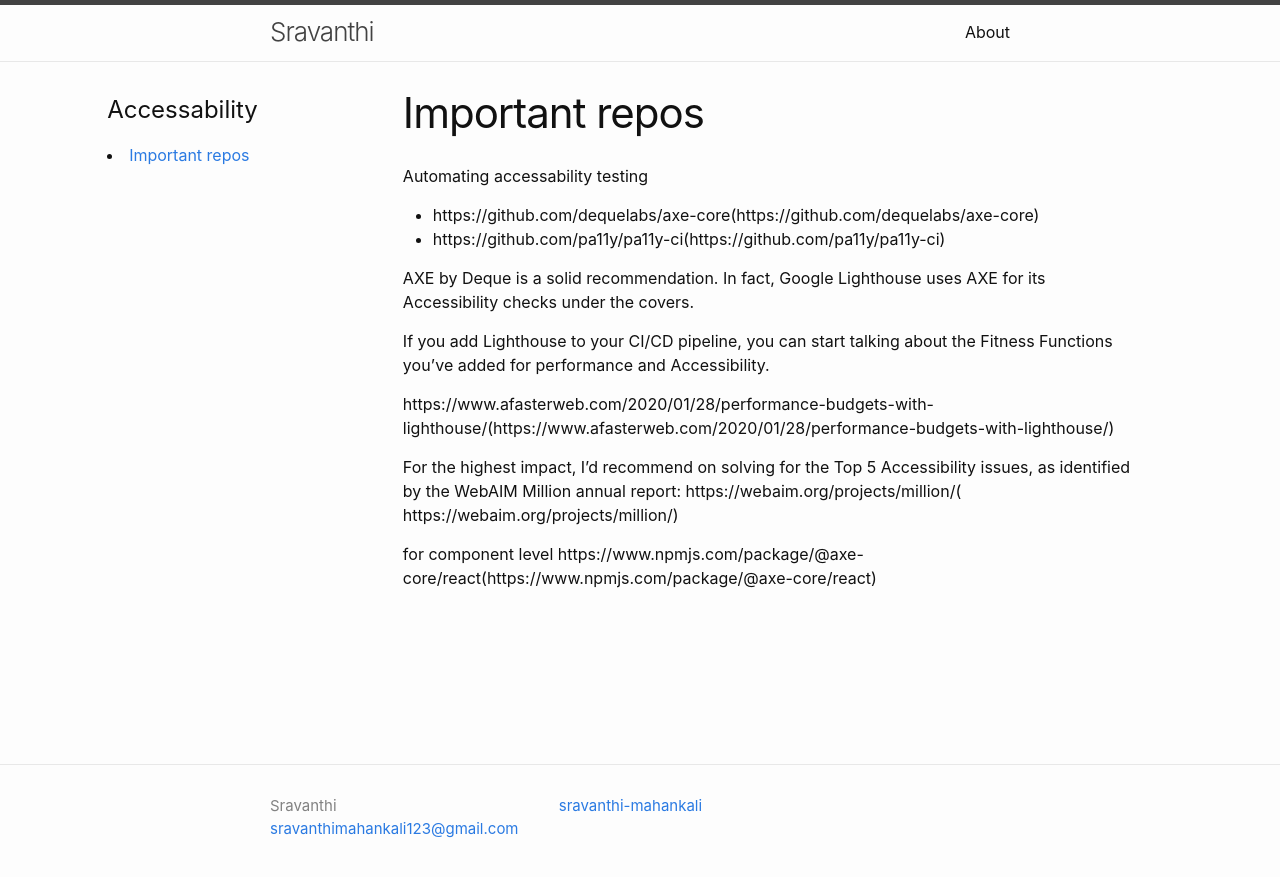
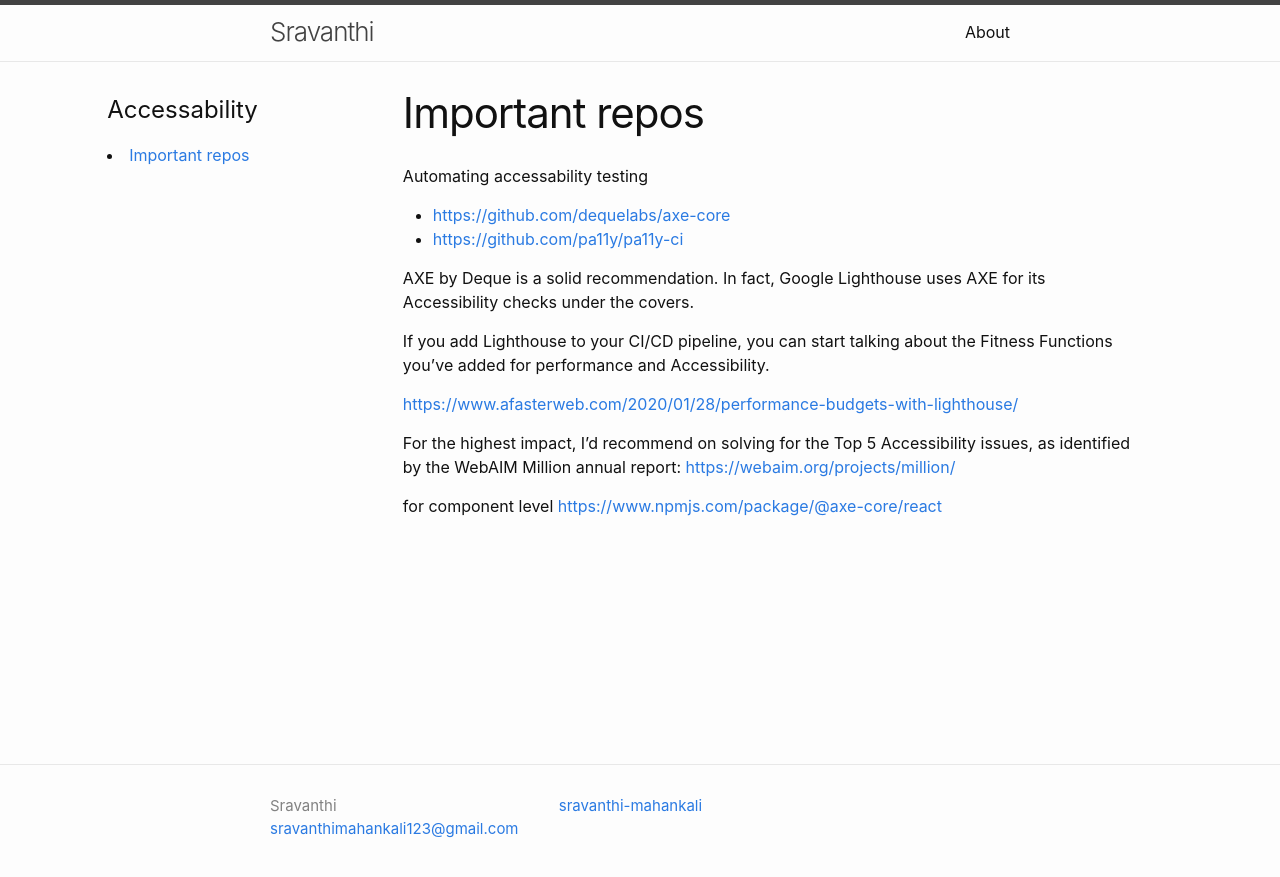
Before and after one commit to sravanthi-mahankali/notes, a Jekyll site: the page built from _posts/Knowledgebase/2022-11-02-imprepo.md, in a window 1280 px wide. Shown: the top 877 px of the page. Built offline with Jekyll 4.4.1, drawn with Linux system fonts in a browser that asks for light colours.

Commit message:
added links

```diff
--- a/_posts/Knowledgebase/2022-11-02-imprepo.md
+++ b/_posts/Knowledgebase/2022-11-02-imprepo.md
@@ -7,16 +7,16 @@ categories: accessability
 
 Automating accessability testing
 
--  https://github.com/dequelabs/axe-core(https://github.com/dequelabs/axe-core)
--  https://github.com/pa11y/pa11y-ci(https://github.com/pa11y/pa11y-ci)
+-  [https://github.com/dequelabs/axe-core](https://github.com/dequelabs/axe-core)
+-  [https://github.com/pa11y/pa11y-ci](https://github.com/pa11y/pa11y-ci)
 
 
 AXE by Deque is a solid recommendation. In fact, Google Lighthouse uses AXE for its Accessibility checks under the covers.
 
 If you add Lighthouse to your CI/CD pipeline, you can start talking about the Fitness Functions you've added for performance and Accessibility.
 
-https://www.afasterweb.com/2020/01/28/performance-budgets-with-lighthouse/(https://www.afasterweb.com/2020/01/28/performance-budgets-with-lighthouse/)
+[https://www.afasterweb.com/2020/01/28/performance-budgets-with-lighthouse/](https://www.afasterweb.com/2020/01/28/performance-budgets-with-lighthouse/)
 
-For the highest impact, I'd recommend on solving for the Top 5 Accessibility issues, as identified by the WebAIM Million annual report: https://webaim.org/projects/million/( https://webaim.org/projects/million/)
+For the highest impact, I'd recommend on solving for the Top 5 Accessibility issues, as identified by the WebAIM Million annual report: [https://webaim.org/projects/million/]( https://webaim.org/projects/million/)
 
-for component level https://www.npmjs.com/package/@axe-core/react(https://www.npmjs.com/package/@axe-core/react)
+for component level [https://www.npmjs.com/package/@axe-core/react](https://www.npmjs.com/package/@axe-core/react)
```
